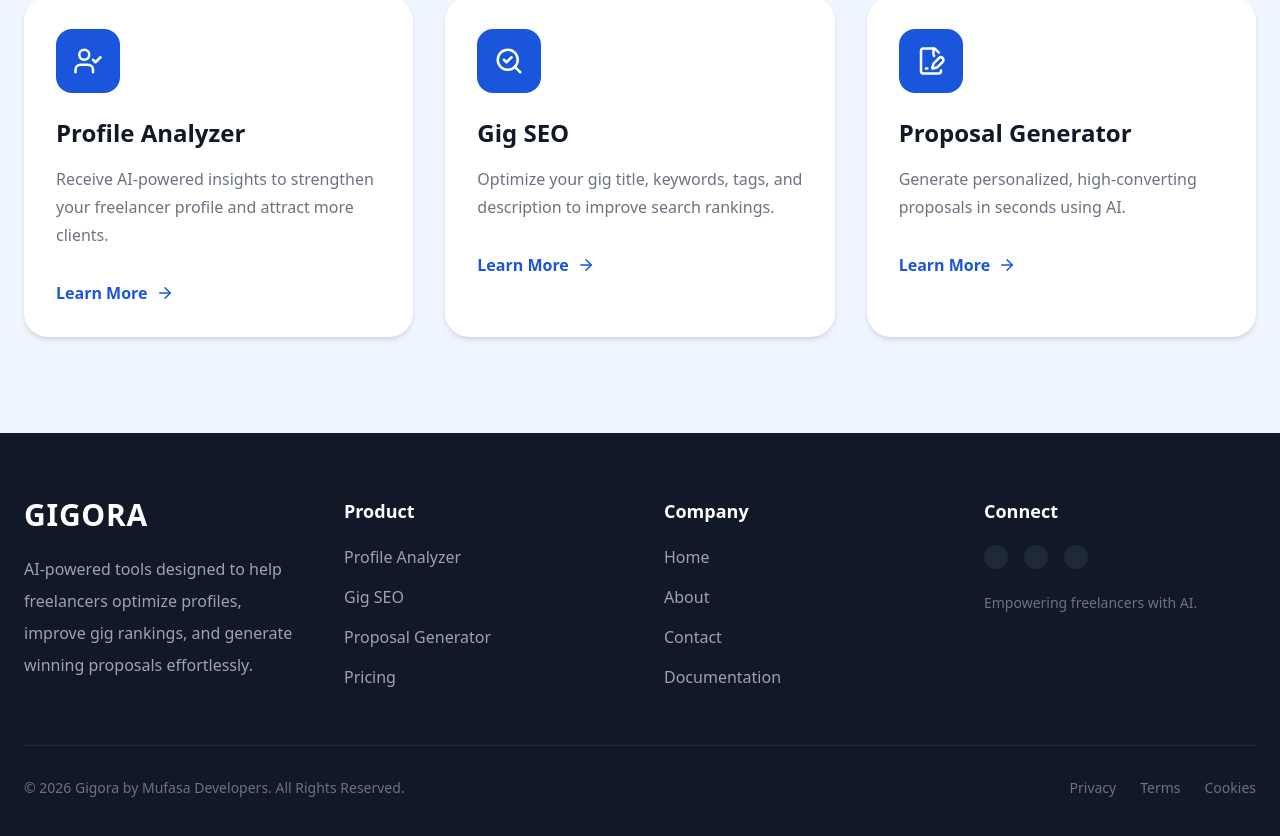
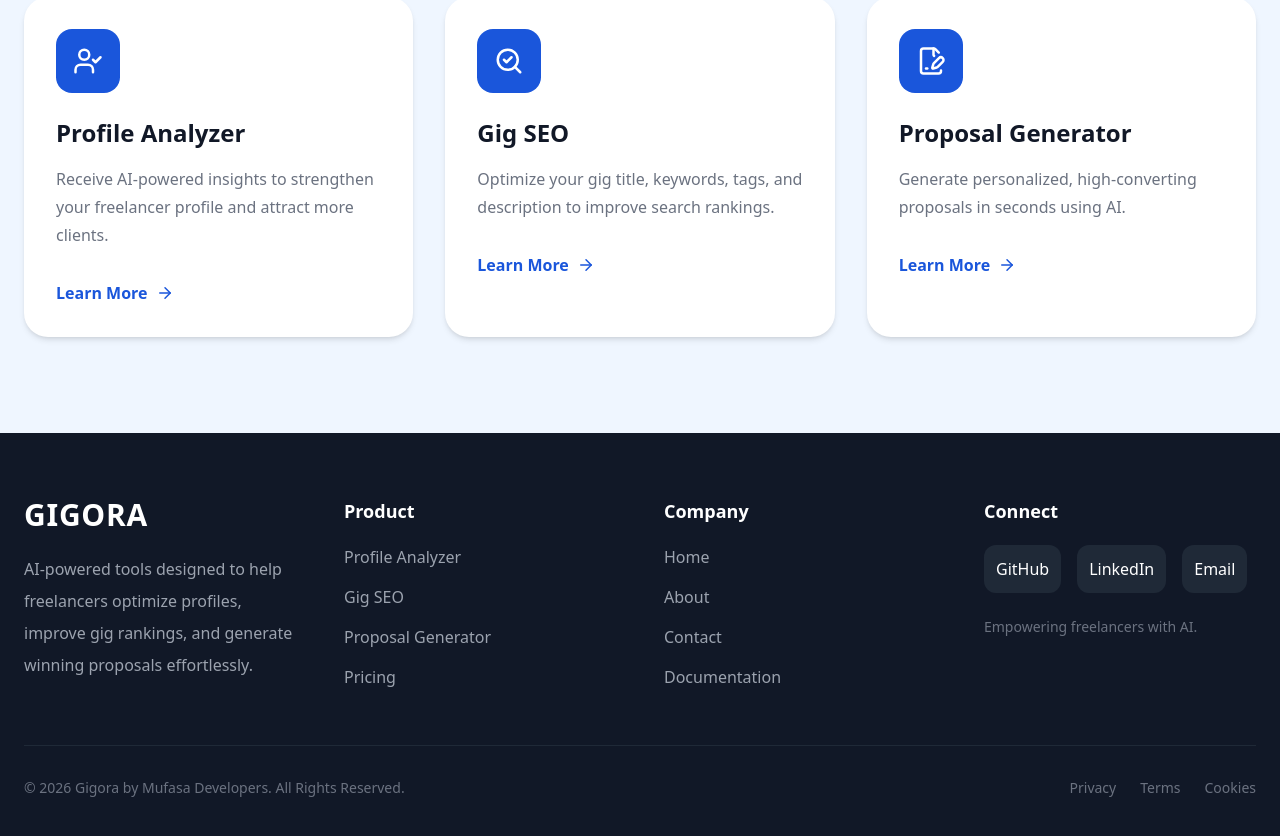
Before and after one commit to MuhammadSuleman33/gigora-app, a React (Create React App) app in the folder frontend/: page / in a window 1280 px wide. Shown: the part 2463-3299 px from the top of the page. Built offline with nearby package versions, Linux system fonts and the light colour scheme; no server answers.

Commit message:
Fix Vercel frontend build errors

```diff
--- a/frontend/src/components/Footer.jsx
+++ b/frontend/src/components/Footer.jsx
@@ -133,39 +133,44 @@ function Footer() {
         {/* Connect */}
 
 <div>
-
   <h3 className="mb-5 text-lg font-semibold">
     Connect
   </h3>
 
   <div className="flex gap-4">
-
     <a
-                href="#"
+      href="https://github.com/MuhammadSuleman33/gigora-app"
+      target="_blank"
+      rel="noreferrer"
+      aria-label="Open Gigora GitHub repository"
       className="rounded-xl bg-gray-800 p-3 transition hover:bg-[#1A56DB]"
     >
+      GitHub
     </a>
 
     <a
-                href="#"
+      href="https://www.linkedin.com"
+      target="_blank"
+      rel="noreferrer"
+      aria-label="Open LinkedIn"
       className="rounded-xl bg-gray-800 p-3 transition hover:bg-[#1A56DB]"
     >
+      LinkedIn
     </a>
 
     <a
-                href="#"
+      href="mailto:contact@mufasadevelopers.com"
+      aria-label="Email Mufasa Developers"
       className="rounded-xl bg-gray-800 p-3 transition hover:bg-[#1A56DB]"
     >
+      Email
     </a>
-
   </div>
 
   <p className="mt-6 text-sm text-gray-500">
     Empowering freelancers with AI.
   </p>
-
 </div>
-
         </div>
 
         {/* Bottom */}
--- a/frontend/src/pages/Onboarding.jsx
+++ b/frontend/src/pages/Onboarding.jsx
@@ -7,8 +7,7 @@ function Onboarding() {
   const [platform, setPlatform] = useState("");
   const navigate = useNavigate();
   const [jobDescription, setJobDescription] = useState("");
-const [tone, setTone] = useState("Professional");
-const [length, setLength] = useState("Medium");
+
 
 const [proposal, setProposal] = useState("");
 
```
Lines whose indentation alone changed are shown as unchanged.
